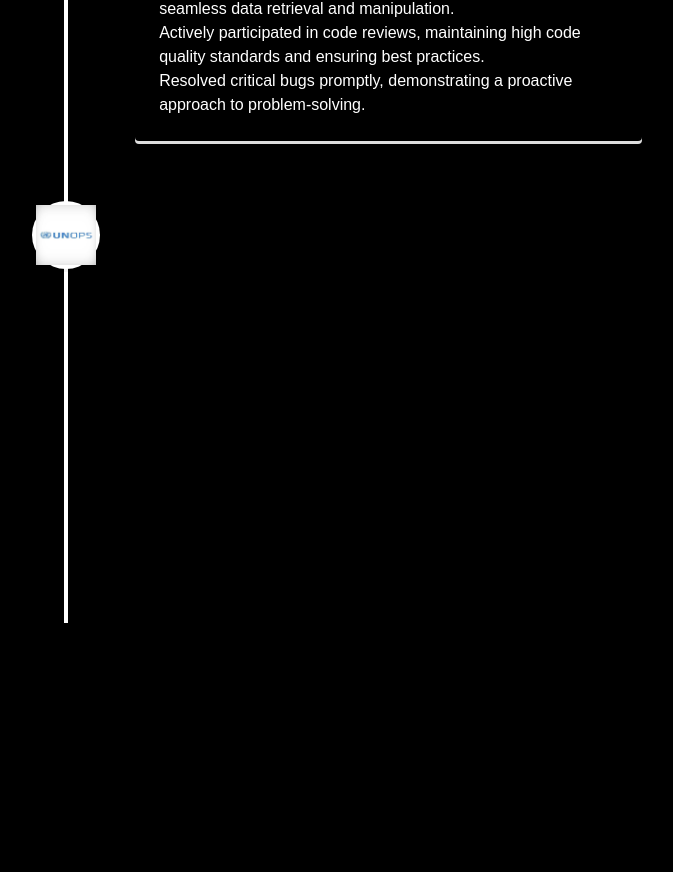
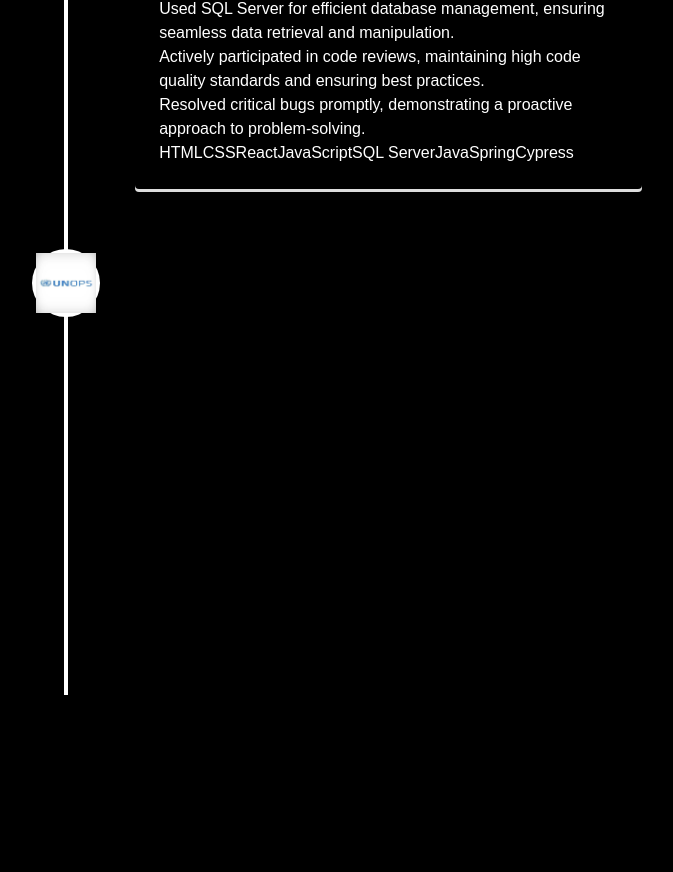
Before and after one commit to IvanPMa/Portfolio-IvanPMa, a React (Vite) app: page / in a window 1280 px wide. Shown: the part 1417-2289 px from the top of the page, without its empty margins (574-1247 px from the left). Built offline with nearby package versions, Linux system fonts and the light colour scheme.

Commit message:
Experiences added

```diff
--- a/src/components/Experience.jsx
+++ b/src/components/Experience.jsx
@@ -40,6 +40,14 @@ const ExperienceCard = (({experience})=>(
                 </li>
             ))}
         </ul>
+
+        <div className="mt-4 flex flex-wrap">
+            {experience.technologies.map((tech,index) =>(
+                <span className="mr-2 mt-4 rounded bg-stone-900 px-2 py-1 text-sm font-medium text-stone-300" key={`experience-tech-${index}`}>
+                    {tech}
+                </span>
+            ))}
+        </div>
     </VerticalTimelineElement>
 ))
 
--- a/src/constants/index.js
+++ b/src/constants/index.js
@@ -17,7 +17,7 @@ export const EXPERIENCES = [
     role: "Software Engineer",
     company: "Softtek / BBVA",
     description: `Led a team in developing and maintaining web applications using JavaScript, React.js, and Node.js. Implemented RESTful APIs and integrated with MongoDB databases. Collaborated with stakeholders to define project requirements and timelines.`,
-    technologies: ["Javascript", "LitElement", "Next.js", "mongoDB"],
+    technologies: ["Javascript", "LitElement", "HTML", "CSS"],
     iconBg: "#82BC19",
     icon: icon1,
     points : [
@@ -31,7 +31,7 @@ export const EXPERIENCES = [
     role: "Software Development Engineer",
     company: "Solera Inc",
     description: `Designed and developed user interfaces for web applications using Next.js and React. Worked closely with backend developers to integrate frontend components with Node.js APIs. Implemented responsive designs and optimized frontend performance.`,
-    technologies: ["HTML", "CSS", "Vue.js", "mySQL"],
+    technologies: ["HTML", "CSS", "React","JavaScript", "SQL Server", "Java", "Spring", "Cypress"],
     iconBg: "#5A3582",
     icon: icon2,
     points : [
@@ -46,14 +46,14 @@ export const EXPERIENCES = [
     role: "Intern",
     company: "United Nations Office for Project Services",
     description: `Developed and maintained web applications using JavaScript, React.js, and Node.js. Designed and implemented RESTful APIs for data communication. Collaborated with cross-functional teams to deliver high-quality software products on schedule.`,
-    technologies: ["Python", "Svelte", "Three.js", "Postgres"],
+    technologies: ["HTML", "SASS", "JavaScript", "React", "Google Apps Script", "PostgresSQL"],
     iconBg: "#4D8BC9",
     icon: icon3,
     points : [
       "Developed robust scripts for the automation of office processes, harnessing the power of Google Apps Script and JavaScript.",
       "Engineered automation solutions that significantly improved efficiency and streamlined day-to-day operations.",
       "Successfully implemented Google Apps Script to automate repetitive tasks, allowing for a more focused and productive work environment.",
-      "Conceived and executed web application interfaces from inception, employing a blend of React, JavaScript, CSS, and HTML to ensure seamless and engaging user experiences created scripts for the automation of office processes. (Google App Script - JavaScript)"
+      "Conceived and executed web application interfaces from inception, employing a blend of React, JavaScript, CSS, and HTML to ensure seamless and engaging user experiences created scripts for the automation of office processes. (Google Apps Script - JavaScript)"
     ]
   },
 ];
```
